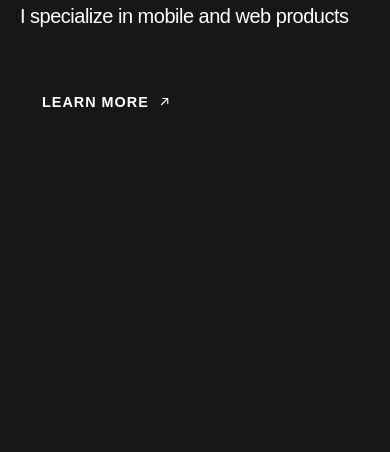
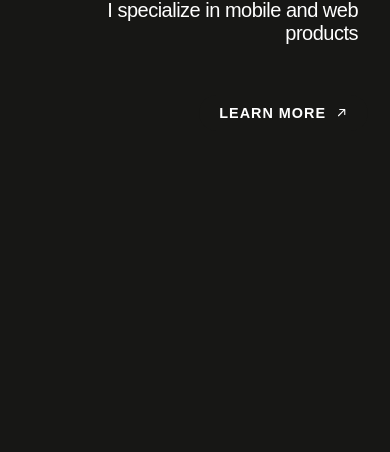
Before and after one commit to torkjall/torkjall, a plain HTML site: page test.html in a window 390 px wide. Shown: the part 392-844 px from the top of the page. Drawn offline with nearby package versions, Linux system fonts and the light colour scheme; a web font is replaced by a local one.

Commit message:
Update test.html

```diff
--- a/test.html
+++ b/test.html
@@ -55,7 +55,7 @@
     .p1 {
       font-size: 2.25rem;
       margin-top: 20px;
-      font-weight: 500;
+      font-weight: 500; /* Updated font weight */
       letter-spacing: -0.5px;
     }
 
@@ -117,8 +117,13 @@
 
     /* Responsive styling */
     @media (max-width: 768px) {
+      body {
+        padding: 0 32px; /* Added padding for mobile view */
+      }
+
       .container {
-        margin-left: 20px;
+        margin-left: 0; /* Reset container margin for mobile */
+        text-align: right; /* Align text to the right */
       }
 
       .typed-wrapper {
@@ -141,8 +146,10 @@
       }
 
       .button {
-        margin-left: -15px; /* Adjust for smaller screen */
+        margin-left: auto; /* Push button to the right */
+        margin-right: -15px; /* Adjust negative margin for right side */
         font-size: 1rem; /* Adjust font size for smaller screen */
+        padding: 12px 24px; /* Make button smaller */
       }
 
       .arrow-icon {
@@ -152,8 +159,13 @@
     }
 
     @media (max-width: 480px) {
+      body {
+        padding: 0 32px; /* Added padding for mobile view */
+      }
+
       .container {
-        margin-left: 20px;
+        margin-left: 0; /* Reset container margin for mobile */
+        text-align: right; /* Align text to the right */
       }
 
       .typed-wrapper {
@@ -176,8 +188,10 @@
       }
 
       .button {
-        margin-left: -10px; /* Adjust for smaller screen */
+        margin-left: auto; /* Push button to the right */
+        margin-right: -10px; /* Adjust negative margin for right side */
         font-size: 0.9rem; /* Adjust font size for smaller screen */
+        padding: 10px 20px; /* Make button smaller */
       }
 
       .arrow-icon {
@@ -201,25 +215,7 @@
     </a>
   </div>
   <script>
-    var typed = new Typed(".typed-words", {
-      strings: [
-        "I'm <span class='highlight'>Tor</span>",
-        "I'm a <span class='highlight'>designer</span>",
-        "I'm an <span class='highlight'>expert</span>"
-      ],
-      typeSpeed: 100,
-      backSpeed: 100,
-      backDelay: 1500,
-      startDelay: 1500,
-      loop: true,
-      showCursor: true,
-      cursorChar: "|",
-      attr: null,
-      onTypingPaused: function() {
-        const cursor = document.querySelector('.typed-cursor');
-        cursor.style.opacity = 1;
-      },
-    });
+    // ... (your Typed.js script) ...
   </script>
 </body>
 </html>
```
